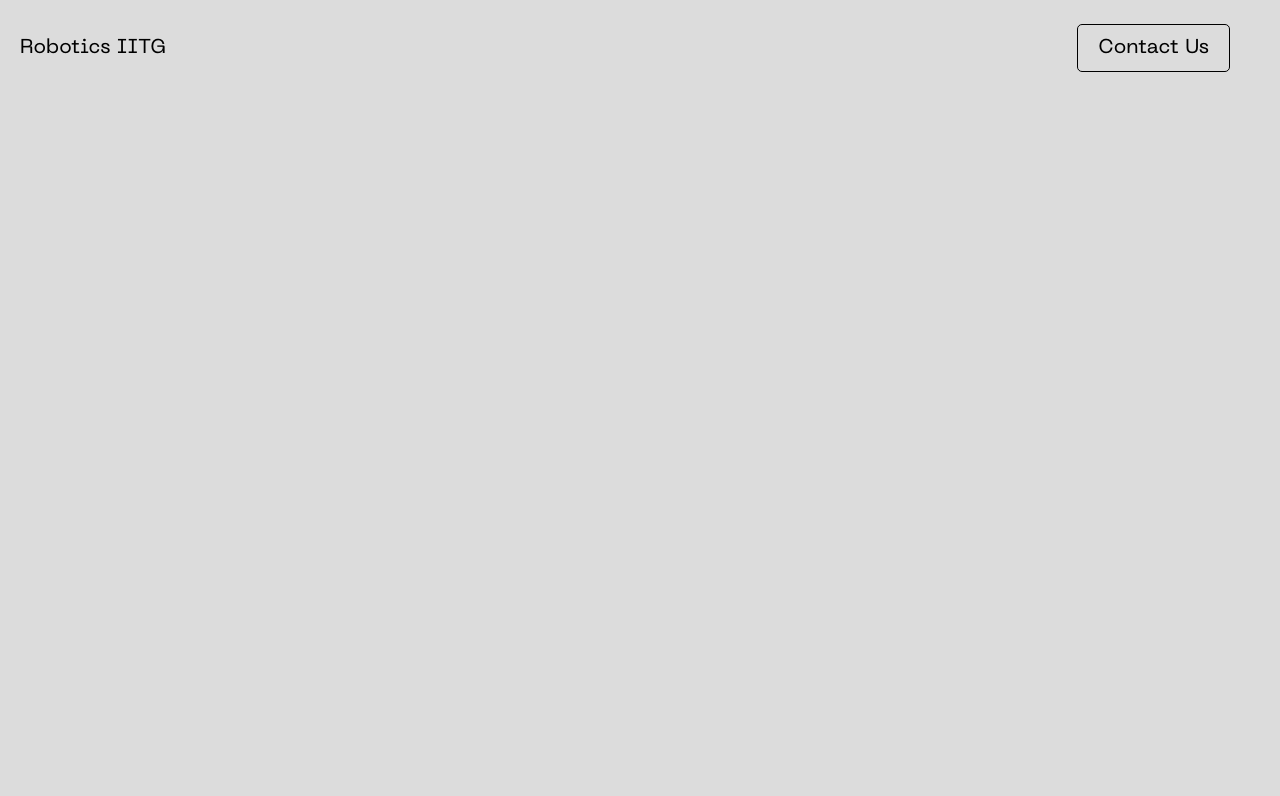
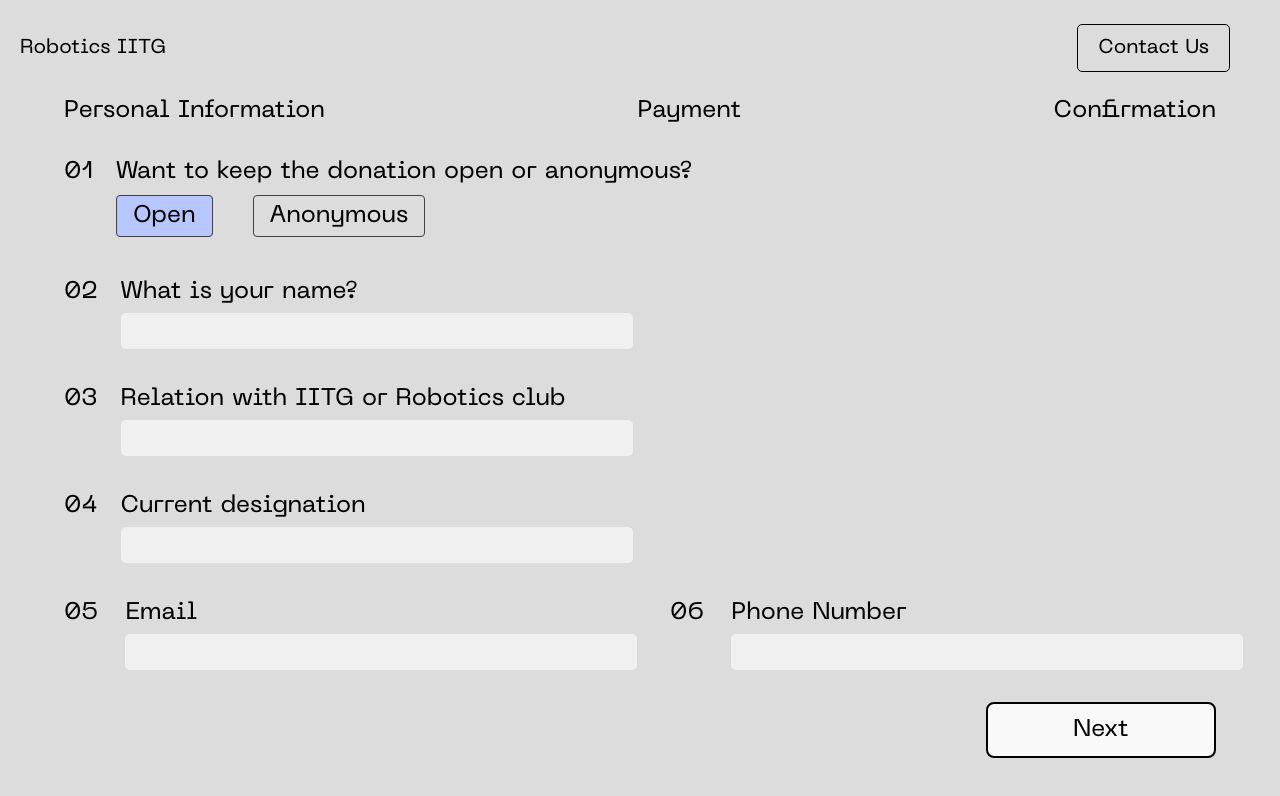
Before and after one commit to Haribhajank/Donation-Portal-Robo, a React (Vite) app: page /donation in a window 1280 px wide. Shown: the top 796 px of the page. Built offline with nearby package versions, Linux system fonts and the light colour scheme.

Commit message:
frontend complete

```diff
--- a/src/App.css
+++ b/src/App.css
@@ -12,4 +12,28 @@ body {
   padding: 0;
   background-color: rgba(220, 220, 220, 1);
   font-family: 'NeuMachina';
+  overflow-x: hidden;
 }
+.navbar {
+  background-color: rgba(220, 220, 220, 1);
+  display: flex;
+  justify-content: space-between;
+  align-items: center;
+  padding: 24px 20px;
+  width: 100%;
+  position: fixed;
+  top: 0;
+  z-index: 1000;
+}
+
+.error {
+  font-size: 50%;
+  color: red;
+  padding-top: 5px;
+}
+input[type="number"]::-webkit-inner-spin-button,
+input[type="number"]::-webkit-outer-spin-button {
+  -webkit-appearance: none;
+  margin: 0;
+  /* Remove default margins */
+}
--- a/src/App.jsx
+++ b/src/App.jsx
@@ -6,6 +6,7 @@ import {
 } from "react-router-dom";
 import Landing_page from "./pages/Landing_page";
 import Donation_page from "./pages/Donation_page";
+import Payment_page from "./pages/Payment_page";
 
 function App() {
 	const router = createBrowserRouter([
@@ -17,6 +18,10 @@ function App() {
 			path: "/donation",
 			element: <Donation_page />,
 		},
+		{
+			path:"/payment",
+			element:<Payment_page />
+		}
 	]);
 	return <RouterProvider router={router} />;
 }
--- /dev/null
+++ b/src/pages/Donation_page.css
@@ -0,0 +1,47 @@
+.donation_form {
+  color: black;
+  padding: 1% 0%;
+  font-size: 150%;
+  display: flex;
+  flex-direction: column;
+  background-color: rgba(220, 220, 220, 1);
+}
+
+.donation_form_header {
+  display: flex;
+  justify-content: space-between;
+  padding: 0% 5%;
+}
+.donation_form__entry {
+  background-color: rgba(220, 220, 220, 1);
+  width: 100%;
+  padding: 2% 5%;
+}
+.form_radio_label input[type="radio"] {
+  display: none;
+  /* Hide the radio button */
+}
+
+.form_radio_label .radio_text {
+  padding: 8px 16px;
+  border: 1px solid #424242;
+  border-radius: 4px;
+}
+.form_radio_label input[type="radio"]:checked+.radio_text {
+  background-color: rgb(183, 198, 255);
+  /* Change background color when selected */
+}
+input {
+    background: #F0F0F0;
+    border-radius: 5px;
+    font-style: normal;
+    /* font-weight: 600; */
+    /* font-size: 1.2rem; */
+    /* line-height: 1.5rem; */
+    /* identical to box height */
+    padding-left: 20px;
+    margin-top: 3px;
+    color: rgba(0, 0, 0, 0.9);
+    width: 40vw;
+    outline: none;
+}
--- a/src/pages/Donation_page.jsx
+++ b/src/pages/Donation_page.jsx
@@ -1,16 +1,144 @@
-import React, { useState } from 'react';
+// eslint-disable-next-line no-unused-vars
+import React, { useState } from "react";
+import "./Donation_page.css";
+import * as Yup from "yup";
+import { Formik, Form, Field, ErrorMessage } from "formik";
+import { useNavigate } from "react-router-dom";
 
 function Donation_page() {
+	const initialValues = {
+		donationType: "open",
+		name: "",
+		relation: "",
+		designation: "",
+		email: "",
+		number: "",
+	};
+	const validationSchema = Yup.object({
+		name: Yup.string().required("Name is required"),
+		email: Yup.string()
+			.email("Invalid email address"),
+	});
+	const navigate = useNavigate();
+	const handleSubmit = (values) => {
+		navigate("/payment");
+	};
 	return (
-    <>
+		<div className="h-screen w-screen">
+			<div className="h-[10vh] z-50">
 				<nav className="navbar">
 					<div className="navbar-left">Robotics IITG</div>
 					<div className="navbar-right">
 						<button className="contact-button">Contact Us</button>
 					</div>
 				</nav>
-    </>
-  )
+			</div>
+			<div className="donation_form h-[90vh] ">
+				<div className="donation_form_header">
+					<p>Personal Information</p>
+					<p>Payment</p>
+					<p>Confirmation</p>
+				</div>
+				<div className="donation_form__entry grow">
+					<Formik
+						initialValues={initialValues}
+						validationSchema={validationSchema}
+						onSubmit={handleSubmit}
+					>
+						<Form className="flex w-full flex-col h-full gap-y-8">
+							<div className="flex gap-[2%]">
+								<div>01</div>
+								<div>
+									<p>Want to keep the donation open or anonymous?</p>
+									<div className="flex flex-wrap gap-10 my-2">
+										<label
+											className="form_radio_label cursor-pointer"
+											htmlFor="open"
+										>
+											<Field
+												name="donationType"
+												type="radio"
+												value="open"
+												id="open"
+											/>
+											<span className="radio_text">Open</span>
+										</label>
+										<label
+											className="form_radio_label cursor-pointer"
+											htmlFor="anonymous"
+										>
+											<Field
+												name="donationType"
+												type="radio"
+												value="anonymous"
+												id="anonymous"
+											/>
+											<span className="radio_text">Anonymous</span>
+										</label>
+									</div>
+								</div>
+							</div>
+							<div className="flex gap-[2%]">
+								<div>02</div>
+								<div>
+									<p>What is your name?</p>
+									<Field name="name" className="" type="text" />
+									<ErrorMessage
+										name="name"
+										component={"div"}
+										className="error"
+									/>
+								</div>
+							</div>
+							<div className="flex gap-[2%]">
+								<div>03</div>
+								<div>
+									<p>Relation with IITG or Robotics club</p>
+									<Field name="relation" className="" type="text" />
+								</div>
+							</div>
+							<div className="flex gap-[2%]">
+								<div>04</div>
+								<div>
+									<p>Current designation</p>
+									<Field name="designation" className="" type="text" />
+								</div>
+							</div>
+							<div className="flex justify-between">
+								<div className="flex gap-[5%]">
+									<div>05</div>
+									<div>
+										<p>Email</p>
+										<Field name="email" className="" type="email" />
+									</div>
+								</div>
+								<div className="flex gap-[5%]">
+									<div>06</div>
+									<div className="min-w-fit">
+										<p>Phone Number</p>
+										<Field name="number" className="" type="number" />
+										<ErrorMessage
+											name="number"
+											component={"div"}
+											className="error"
+										/>
+									</div>
+								</div>
+							</div>
+							<div className="flex w-full justify-end">
+								<button
+									className="border-2 border-black w-[20%] py-2"
+									type="submit"
+								>
+									Next
+								</button>
+							</div>
+						</Form>
+					</Formik>
+				</div>
+			</div>
+		</div>
+	);
 }
 
-export default Donation_page
+export default Donation_page;
--- a/src/pages/Landing_page.css
+++ b/src/pages/Landing_page.css
@@ -4,17 +4,7 @@
   align-content: center;
 }
 
-.navbar {
-  background-color: transparent;
-  display: flex;
-  justify-content: space-between;
-  align-items: center;
-  padding: 24px 20px;
-  width: 100%;
-  position: fixed;
-  top: 0;
-  z-index: 1000;
-}
+
 
 .navbar-left,
 .navbar-center,
--- /dev/null
+++ b/src/pages/Payment_page.jsx
@@ -0,0 +1,64 @@
+import React from 'react'
+import "./Payment_page.css"
+import * as Yup from 'yup';
+import { ErrorMessage, Field, Form, Formik } from 'formik';
+function Payment_page() {
+  const initialValues = {
+    amount:"",
+    remarks:"",
+  };
+	const validationSchema = Yup.object({
+		amount: Yup.number().required("Amount is required"),
+	})
+	const handleSubmit = (values) => {
+		console.log(values);
+	};
+  return (
+		<div className="h-screen w-screen">
+			<div className="h-[10vh] z-50">
+				<nav className="navbar">
+					<div className="navbar-left">Robotics IITG</div>
+					<div className="navbar-right">
+						<button className="contact-button">Contact Us</button>
+					</div>
+				</nav>
+			</div>
+			<div className="donation_form h-[90vh] ">
+				<div className="donation_form_header">
+					<p>Personal Information</p>
+					<p>Payment</p>
+					<p>Confirmation</p>
+				</div>
+				<div className="donation_form__entry grow">
+					<Formik
+						initialValues={initialValues}
+						validationSchema={validationSchema}
+						onSubmit={handleSubmit}
+					>
+						<Form className="flex w-full flex-col h-full gap-y-8">
+							<div>
+								<p>Donation Amount</p>
+								<Field name="amount" type="number" />
+								<ErrorMessage name="amount" component={"div"} className="error" />
+							</div>
+							<div>
+								<p>Any remarks</p>
+								<Field name="remarks" type="text" />
+							</div>
+							<div className="flex w-full justify-end">
+								<button
+									className="border-2 border-black w-[20%] py-2"
+									type="submit"
+								>
+									Pay Now
+								</button>
+							</div>
+						</Form>
+					</Formik>
+				</div>
+			</div>
+		</div>
+	);
+}
+
+export default Payment_page
```
Also changed, not shown: src/pages/Payment_page.css (added). Lines whose indentation alone changed are shown as unchanged.
